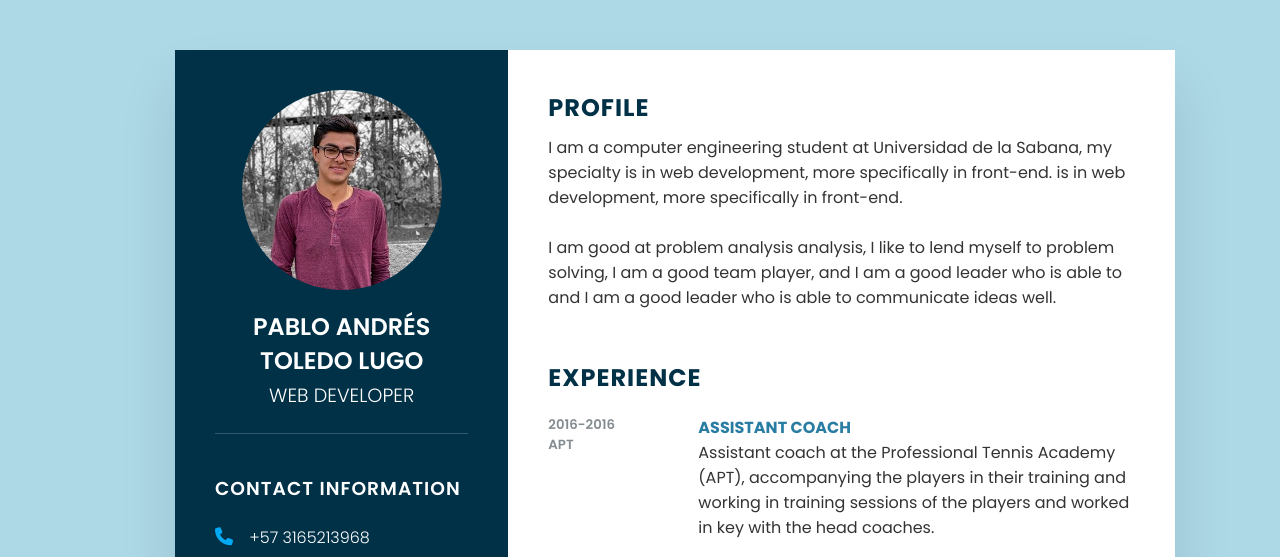
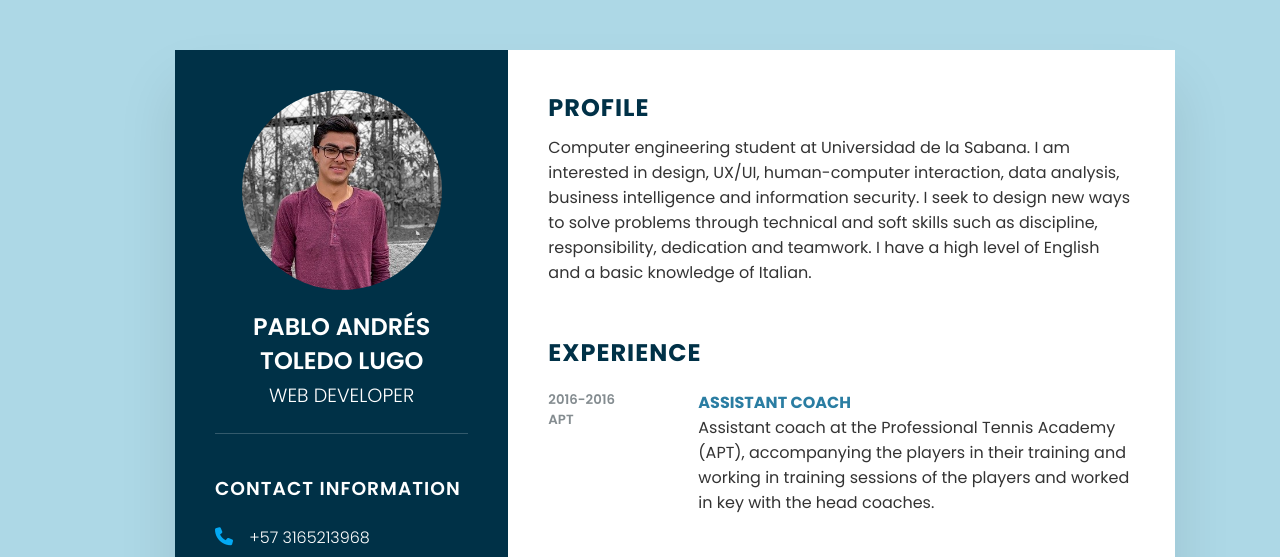
Before and after one commit to patoledol/cvToledoLugo, a plain HTML site: page indexEn.html in a window 1280 px wide. Shown: the top 557 px of the page. Drawn offline with Linux system fonts and the light colour scheme.

Commit message:
Update indexEn.html

```diff
--- a/indexEn.html
+++ b/indexEn.html
@@ -111,10 +111,10 @@
                 <div class="about">
                     <!--Perfil-->
                     <h2 class="title2">Profile</h2>
-                    <p>I am a computer engineering student at Universidad de la Sabana, my specialty is in web development, more specifically in front-end.
-                        is in web development, more specifically in front-end.<br><br> I am good at problem analysis
-                        analysis, I like to lend myself to problem solving, I am a good team player, and I am a good leader who is able to
-                        and I am a good leader who is able to communicate ideas well.</p>
+                    <p>Computer engineering student at Universidad de la Sabana. I am interested in design, UX/UI,
+                        human-computer interaction, data analysis, business intelligence and information security.
+                        I seek to design new ways to solve problems through technical and soft skills such as discipline,
+                        responsibility, dedication and teamwork. I have a high level of English and a basic knowledge of Italian.</p>
                 </div>
                 <!--Experiencia -->
                 <div class="about">
```
